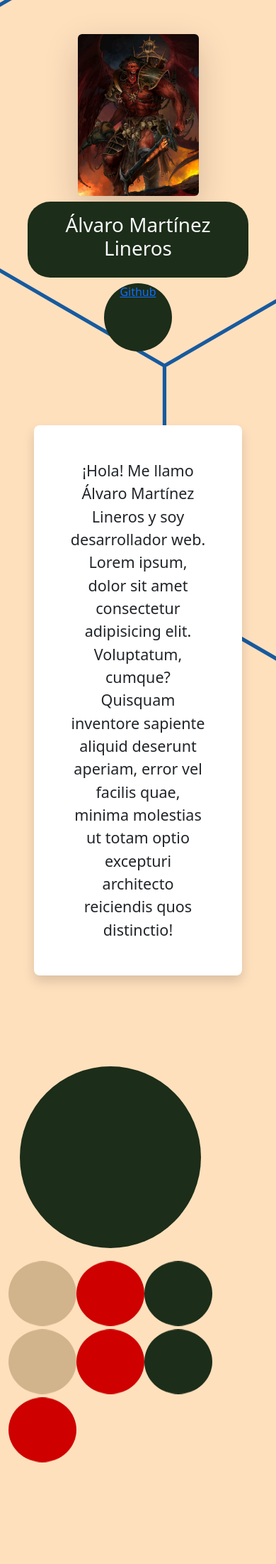
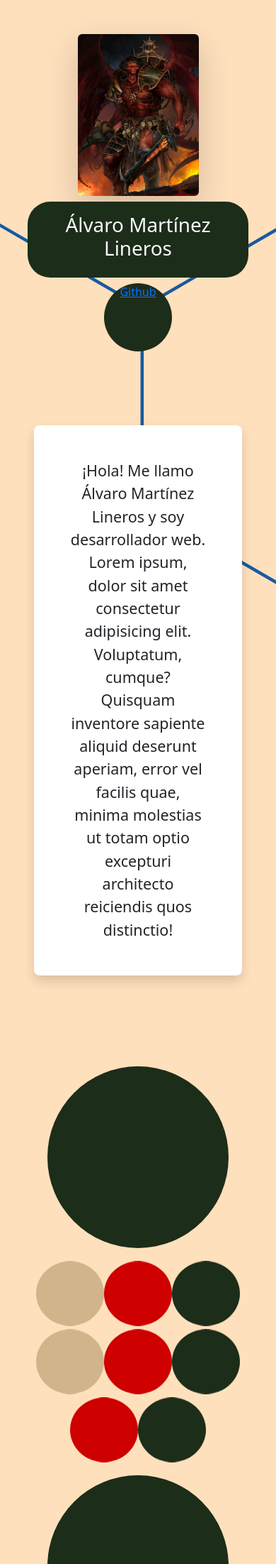
Before and after one commit to almarlin/Portfolio, a PHP site: page / in a window 390 px wide. Shown: the part 88-2291 px from the top of the page at 71% size. Run offline with PHP 8.4, Linux system fonts and the light colour scheme.

Commit message:
Circulos responsive

```diff
--- a/index.php
+++ b/index.php
@@ -76,22 +76,22 @@
             </div>
         </section>
         <section class="container mt-5">
-            <div class="d-flex flex-wrap">
+            <div class="d-flex flex-wrap justify-content-center">
                 <div class="xl-circle bg-greenPrimary d-flex m-3"></div>
-                <div class=" d-flex align-items-xl-end">
+                <div class=" d-flex align-items-xl-end align-items-md-end">
                     <div class="sm-circle bg-tan d-flex "></div>
                 </div>
                 <div class="sm-circle bg-red d-flex"></div>
-                <div class=" d-flex align-items-xl-center">
+                <div class=" d-flex align-items-xl-center align-items-md-center">
                     <div class="sm-circle bg-greenPrimary d-flex "></div>
                 </div>
 
                 <div class="d-flex justify-items-end">
-                    <div class=" d-flex align-items-xl-end">
+                    <div class=" d-flex align-items-xl-end align-items-md-end">
                         <div class="sm-circle bg-tan d-flex "></div>
                     </div>
                     <div class="sm-circle bg-red d-flex"></div>
-                    <div class=" d-flex align-items-xl-center">
+                    <div class=" d-flex align-items-xl-center align-items-md-center">
                         <div class="sm-circle bg-greenPrimary d-flex "></div>
                     </div>
 
@@ -100,13 +100,12 @@
                 </div>
             </div>
 
-            <div class="d-flex flex-wrap">
-                <div class=" d-flex align-items-xl-center">
+            <div class="d-flex flex-wrap justify-content-center">
+                <div class=" d-flex align-items-xl-center align-items-md-center">
                     <div class="sm-circle bg-red d-flex "></div>
                 </div>
-                <div class="xl-circle d-flex m-3"></div>
 
-                <div class=" d-flex align-items-xl-end justify-items-xl-end">
+                <div class=" d-flex align-items-xl-end align-items-md-end justify-items-xl-end justify-items-md-end">
                     <div class="sm-circle bg-greenPrimary d-flex "></div>
                 </div>
                 <div class="xl-circle bg-greenPrimary d-flex m-3"></div>
```
